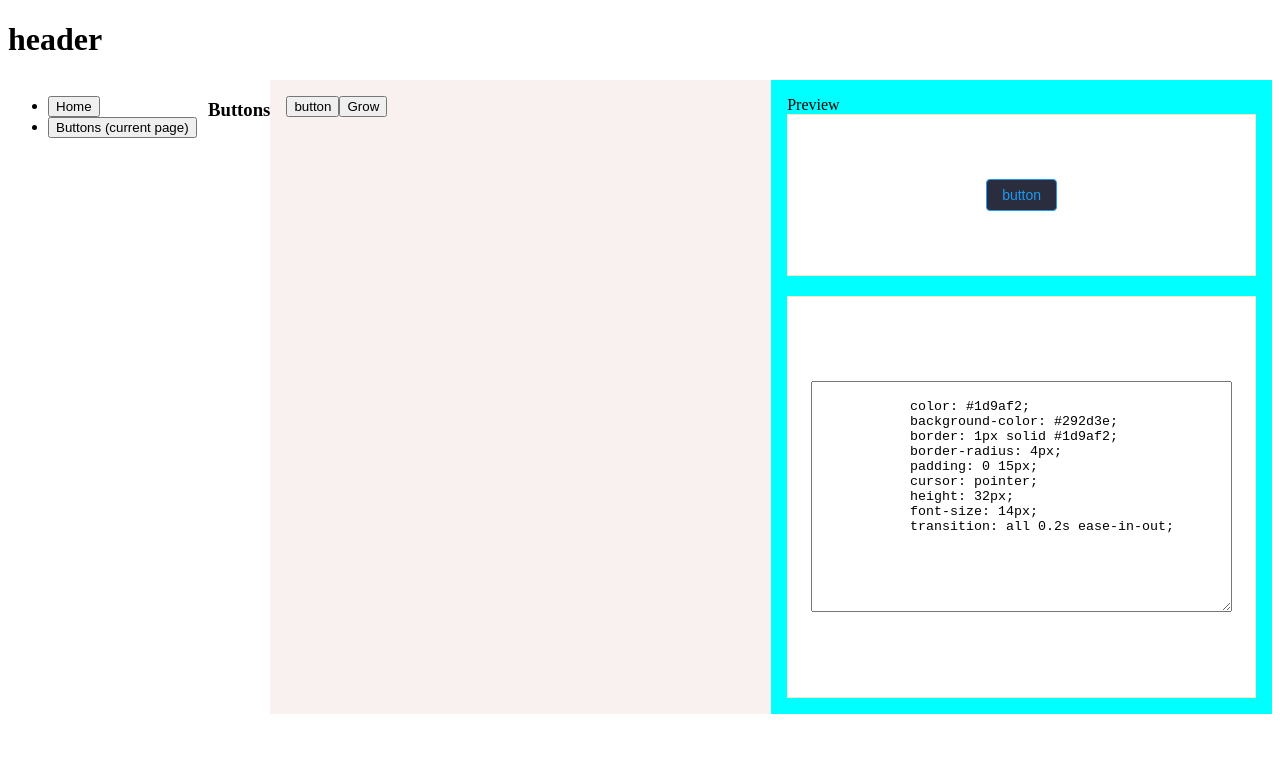
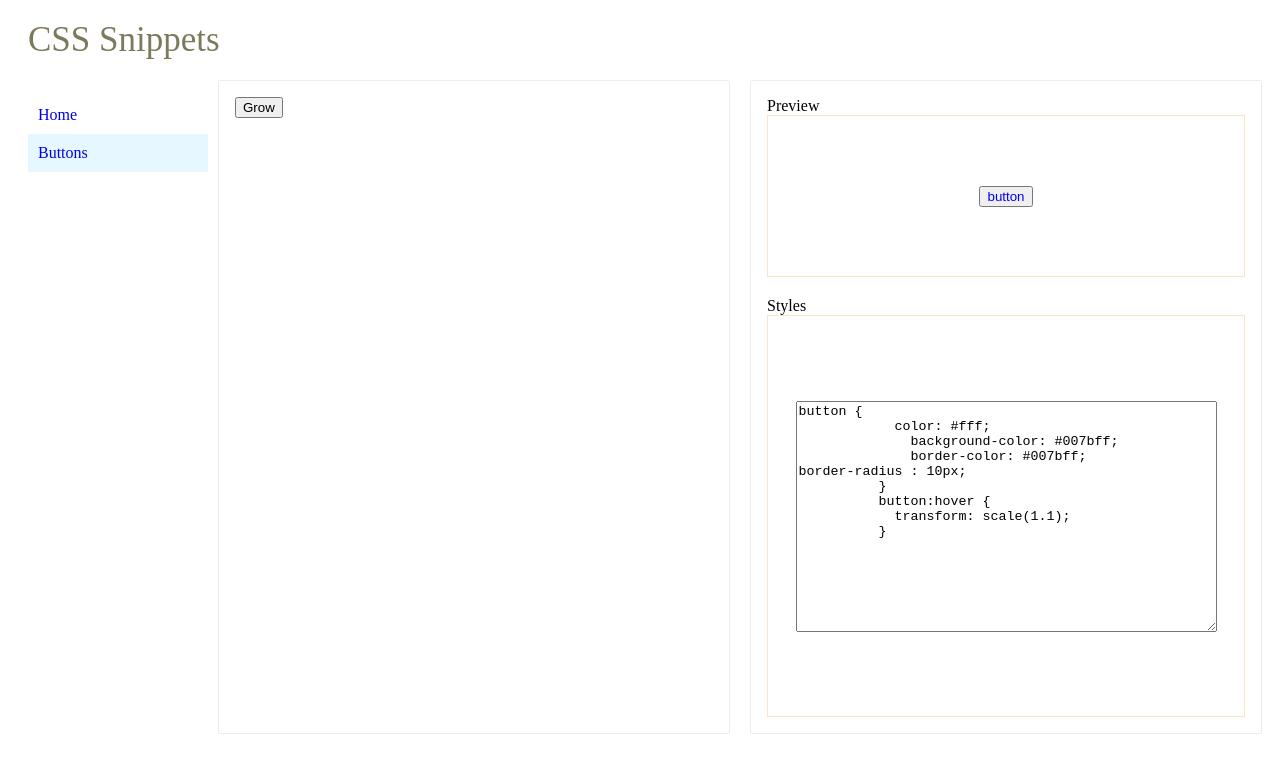
Before and after one commit to aldrinpvincent/design-studio, a Next.js app: page /buttons in a window 1280 px wide. Shown: the top 772 px of the page. Built offline with nearby package versions, Linux system fonts and the light colour scheme.

Commit message:
Layout and menu

```diff
--- a/components/header/index.js
+++ b/components/header/index.js
@@ -1,12 +1,10 @@
 function Header() {
   return (
     <header>
-      <h1>header</h1>
+      <h1>CSS Snippets</h1>
       <style jsx>
         {`
-          section {
-            background-color: aqua;
-          }
+          h1 { color: #7c795d; font-family: 'Trocchi', serif; font-size: 35px; font-weight: normal; line-height: 40px; margin: 20px; }
         `}
       </style>
     </header>
--- a/components/layout/components.js
+++ b/components/layout/components.js
@@ -1,13 +1,15 @@
 const Components = ({ children }) => {
   return (
     <section>
-      <button>button</button>
       {children}
       <style jsx>{`
         section {
-          background-color: #F9F0F0;
+             border: 1px solid #ebedf0;
+    border-radius: 2px;
+    transition: all .2s;
           flex: 1;
           padding: 1rem;
+           margin-left : 10px;
         }
       `}</style>
     </section>
--- a/components/layout/previewer.js
+++ b/components/layout/previewer.js
@@ -1,33 +1,61 @@
-const Preview = ({ html, css1 }) => {
+import React, { useState, useRef } from 'react';
+import css from 'styled-jsx/css';
+// import styles from './st.css'
 
-  const css = `
-            color: #1d9af2;
-            background-color: #292d3e;
-            border: 1px solid #1d9af2;
-            border-radius: 4px;
-            padding: 0 15px;
-            cursor: pointer;
-            height: 32px;
-            font-size: 14px;
-            transition: all 0.2s ease-in-out;`
+
+
+// const button = css`button { color: ${`blue`}; }`
+
+const a = `.cls { color: ${`blue`}; }`
+
+const styles = css`${a}`
+
+
+const Preview = ({ data }) => {
+
+  // console.log('data :', data);
+
+  const [cssa, setcss] = useState(() => {
+    return `button {
+            color: #fff;
+              background-color: #007bff;
+              border-color: #007bff;
+border-radius : 10px;
+          }
+          button:hover {
+            transform: scale(1.1);
+          }`;
+  });
+
+
+
+
+  // const but = useRef(css`button { color: blue; }`);
+
+
 
   return (
     <section>
       Preview
-      <article className="html"><button>button</button></article>
-      <article className="css"><textarea rows="15" cols="50">{css}</textarea></article>
+      <article className="html"><button id="1" className="cls">button</button></article>
+      Styles
+      <article className="css"><textarea onChange={(e) => { setcss(e.target.value) }} rows="15" cols="50" defaultValue={cssa}></textarea></article>
+
       <style jsx>{`
-
         article {
            display: flex;
            align-items: center;
           justify-content: center;
         }
         section {
-          background-color: aqua;
+
+          border: 1px solid #ebedf0;
+    border-radius: 2px;
+    transition: all .2s;
           flex: 1;
           padding: 1rem;
           height  :100%;
+          margin : 0 10px 0 20px;
         }
         .html {
             background-color: white;
@@ -40,13 +68,10 @@ const Preview = ({ html, css1 }) => {
             border: 1px solid bisque;
             height : 50vh;
         }
-        button {
-            ${css}
-          }
-          button:hover {
-            transform: scale(1.1);
-          }
-      `}</style>
+        `}</style>
+
+      <style jsx>{styles}</style>
+
     </section>
   );
 };
--- a/components/menu/index.js
+++ b/components/menu/index.js
@@ -6,12 +6,12 @@ const Menu = () => (
     <ul>
       <li>
         <Link activeClassName="active" href="/">
-          <button>Home</button>
+          <a>Home</a>
         </Link>
       </li>
       <li>
         <Link activeClassName="active" href="/buttons">
-          <button>Buttons</button>
+          <a>Buttons</a>
         </Link>
       </li>
     </ul>
@@ -19,14 +19,20 @@ const Menu = () => (
       nav {
         width: 200px;
         flex-shrink: 0;
+
       }
-      .active:after {
-        content: " (current page)";
-      }
-      .li {
+      li a{
         text-decoration: none;
         padding: 10px;
         display: block;
+      }
+      ul {
+        list-style: none;
+        padding-left : 20px;
+      }
+
+      .active {
+        background-color: #e6f7ff;
       }
     `}</style>
   </nav>
--- /dev/null
+++ b/data/button.js
@@ -0,0 +1,6 @@
+export const buttonsData = {
+  "default": "",
+  "primary": `color: #fff;
+              background-color: #007bff;
+              border-color: #007bff;`
+}
--- a/pages/buttons.js
+++ b/pages/buttons.js
@@ -2,44 +2,24 @@ import React, { useState } from "react";
 import Components from "../components/layout/components";
 import Preview from "../components/layout/previewer";
 import Layout from "../components/layout";
+import { buttonsData } from "../data/button";
+
+
 
 const Buttons = () => {
-  const [type, setType] = useState("");
-
-
-  const html = <button>button</button>
-
-
 
   function handleClick(e) { }
 
   return (
     <Layout>
-      <h3>Buttons</h3>
       <Components>
         <button onClick={handleClick}>
           Grow
         </button>
       </Components>
-      <Preview html={html}>
+      <Preview data={buttonsData}>
         prewviww
       </Preview>
-      <style jsx>{`
-          .button {
-            color: #1d9af2;
-            background-color: #292d3e;
-            border: 1px solid #1d9af2;
-            border-radius: 4px;
-            padding: 0 15px;
-            cursor: pointer;
-            height: 32px;
-            font-size: 14px;
-            transition: all 0.2s ease-in-out;
-          }
-          .button:hover {
-            transform: scale(1.1);
-          }
-        `}</style>
     </Layout >
   );
 };
```
